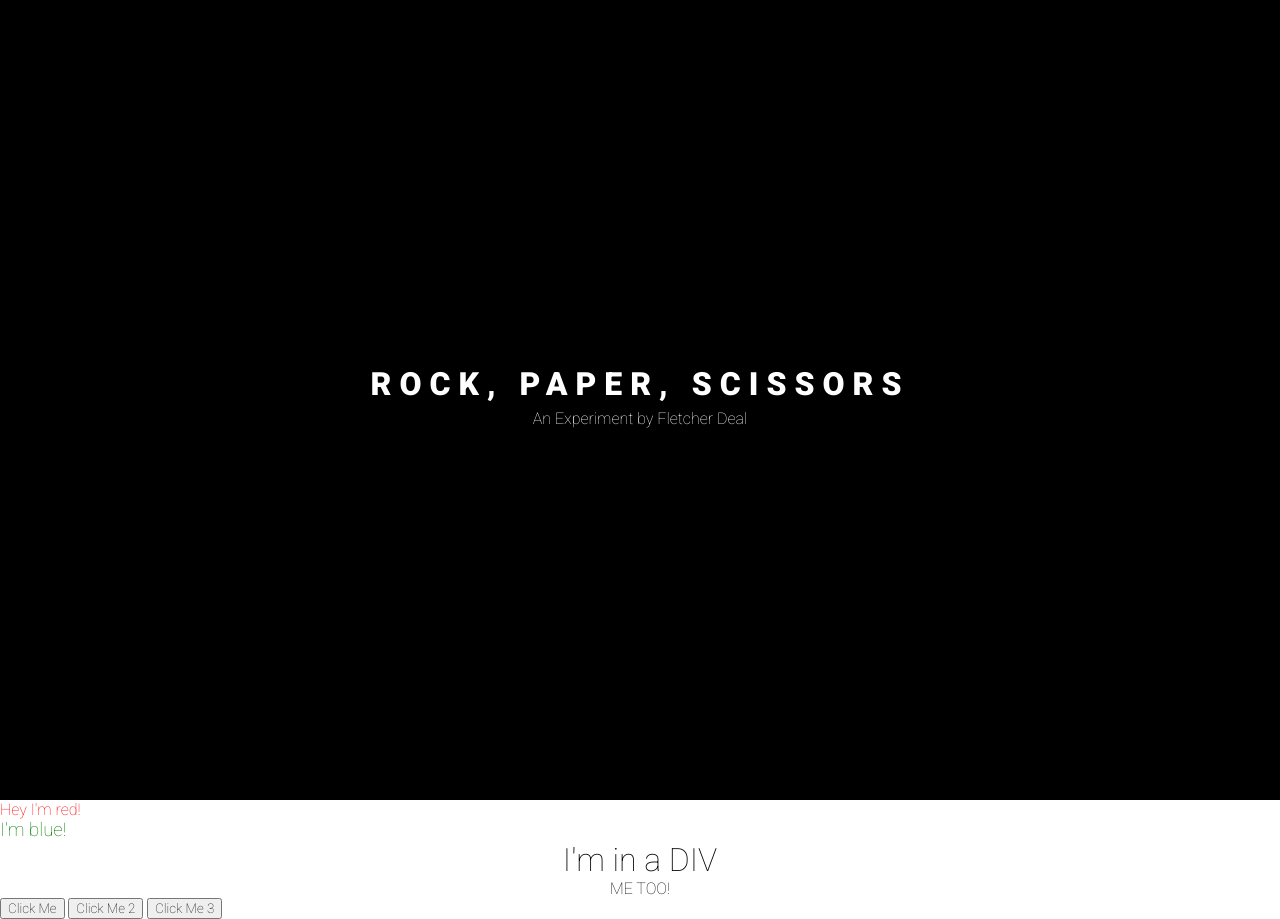
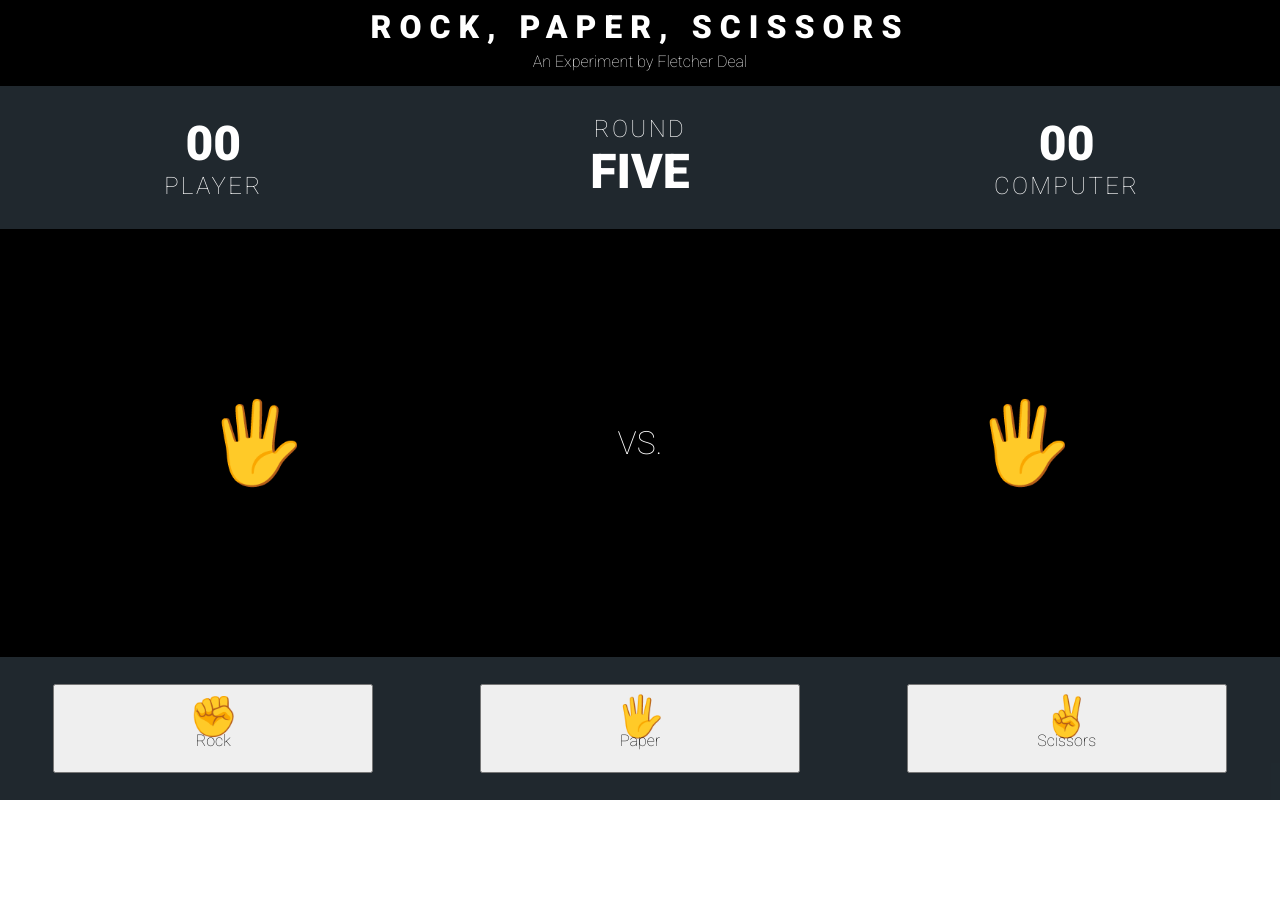
Before and after one commit to fletcherdeal92/RockPaperScissors, a plain HTML site: page index.html in a window 1280 px wide. After the commit the page ends 800 px from the top, so only its background shows below. Drawn offline with Linux system fonts and the light colour scheme.

Commit message:
Editing HTML/CSS

```diff
--- a/index.html
+++ b/index.html
@@ -10,18 +10,41 @@
     <title>Rock Paper Scissors</title>
 </head>
 <body>
-    <div class="container">
-        <div class="heroText">
+    <div ID="gameArea" class="container">
+        <div class="heroText container">
             <h1 class="hero">Rock, Paper, Scissors</h1>
             <p>An Experiment by Fletcher Deal</p>
         </div>
-    </div>
-    <div class="container2">
-    </div>
-    <div class="buttons">
-        <button onclick="alert('Hello WOrld')">Click Me</button>
-        <button id="btn">Click Me 2</button>
-        <button id="btn2">Click Me 3</button>
+        <div class="scoreKeeping container">
+            <div class="block">
+                <h2 id="playerScore" class="score">00</h2>
+                <h4 class="tagline">Player</h4>
+            </div>
+
+            <div class="block">
+                <h4 class="tagline">Round</h4>
+                <h2 id="round" class="score">FIVE</h2>
+            </div>
+
+            <div class="block">
+                <h2 id="computerScore" class="score">00</h2>
+                <h4 class="tagline">Computer</h4>
+            </div>
+        </div>
+        <div class="action container">
+            <div class="playerChoice container">
+                🖐️
+            </div>
+            <div id="vs" class="container">VS.</div>
+            <div class="computerChoice container">
+                🖐️
+            </div>
+        </div>
+        <div class="playerInput container">
+            <button id="rock" class="btn">✊ </br> <span id="label">Rock</span></button>
+            <button id="paper" class="btn">🖐️ </br> <span id="label">Paper</span></button>
+            <button id="scissors" class="btn">✌️ </br> <span id="label">Scissors</span></button>
+        </div>
     </div>
     <script src="./src/scripts/script.js"></script>
 </body>
--- a/src/css/styles.css
+++ b/src/css/styles.css
@@ -8,14 +8,19 @@
     margin: 0;
 }
 
+/* Style the Header/Score sectoion */
+
 .container {
+    display: flex;
+}
+
+#gameArea {
     width: 100vw;
     height: 100vh;
     background-color: black;
-    display: flex;
-    justify-content: center;
-    align-items: center;
     color: white;
+    display: grid;
+    grid-template-rows: 1fr 2fr 6fr 2fr;
 }
 
 h1.hero {
@@ -24,10 +29,98 @@ h1.hero {
     letter-spacing: .5rem;
 }
 
+.heroText {
+    width: 100vw;
+    padding: 1vh 0;
+    flex-direction: column;
+    text-align: center;
+    justify-content: center;
+}
+
 .heroText > p {
     text-align: center;
     line-height: 2rem;
 }
+
+.scoreKeeping {
+    padding: 1vh 0;
+    background-color: #36454f97;
+    width: 100vw;
+    display: grid;
+    grid-template-columns: 1fr 1fr 1fr;
+    justify-content: space-between;
+    align-items: center;
+}
+
+.block {
+    text-align: center;
+    min-width: 15%;
+    text-transform: uppercase;
+}
+
+.score {
+    font-size: 3rem;
+    font-weight: 900;
+}
+
+.tagline {
+    font-size: 1.5rem;
+    letter-spacing: .15rem;
+}
+
+/* Style the "Action" section */
+.action {
+    width: 100vw;
+    min-height: 25vh;
+    padding: 1vh 0;
+    display: grid;
+    grid-row: 100%;
+    grid-template-columns: 2fr 1fr 2fr;
+}
+
+.action > .container {
+    display: flex;
+    align-items: center;
+    justify-content: center;
+    font-size: 5rem;
+}
+
+#vs {
+    display: flex;
+    align-items: center;
+    justify-content: center;
+    font-size: 2rem;
+}
+
+/* Style the PlayerInput section */
+.playerInput {
+    width: 100vw;
+    min-height: 15vh;
+    padding: 1vh 0;
+    display: flex;
+    justify-content: space-around;
+    align-items: center;
+    background-color: #36454f97;
+}
+
+.playerInput > button {
+    display: flex;
+    flex-direction: column;
+    height: 70%;
+    min-height: 10vh;
+    width: 25vw;
+    font-size: 2.5rem;
+    line-height: 1.5rem;
+    align-items: center;
+    justify-content: center;
+}
+
+button > #label {
+    font-size: 1rem;
+}
+/* Style the EndGame section */
+
+/* STREATCH Style the PlayerInput section */
 
 .testContent {
     text-align: center;
--- a/src/scripts/script.js
+++ b/src/scripts/script.js
@@ -126,3 +126,5 @@ btn.onclick = () => alert('Hello World!');
 btn2.addEventListener('click', () => {
     alert('Hello World!');
 });
+
+//🖐️✊✌️
```
